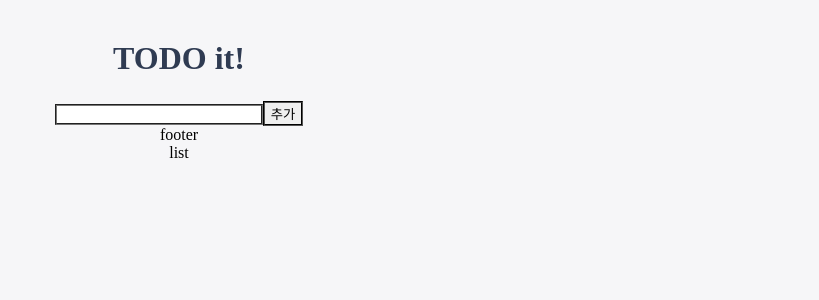
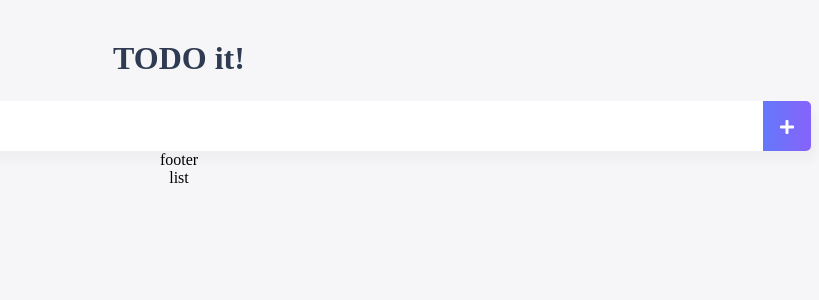
Before and after one commit to yeonha99/vue-todo, a Vue app: page / in a window 1280 px wide. Shown: the top 300 px of the page, without its empty margins (461-1280 px from the left). Built offline with nearby package versions, Linux system fonts and the light colour scheme.

Commit message:
feat:버튼 예쁘게 만들기

```diff
--- a/src/components/TodoInput.vue
+++ b/src/components/TodoInput.vue
@@ -1,7 +1,11 @@
 <template>
-    <div>
-        <input type="text" v-model="newTodoItme">
-        <button v-on:click="addTodo">추가</button>
+    <div class="inputBox shadow">
+        <input type="text" v-model="newTodoItme" placeholder="Type what you have to do"
+        v-on:keyup.enter="addTodo"
+        >
+        <span class="addContainer" v-on:click="addTodo">
+        <i class="addBtn fa fa-plus" aria-hidden="true"></i>
+        </span>
 
     </div>
 </template>
@@ -32,6 +36,29 @@
 }
 </script>
 
-<style>
-
+<style scoped>
+input:focus {
+  outline: none;
+}
+.inputBox {
+  background: white;
+  height: 50px;
+  line-height: 50px;
+  border-radius: 5px;
+}
+.inputBox input {
+  border-style: none;
+  font-size: 0.9rem;
+}
+.addContainer {
+  float: right;
+  background: linear-gradient(to right, #6478FB, #8763FB);
+  display: inline-block;
+  width: 3rem;
+  border-radius: 0 5px 5px 0;
+}
+.addBtn {
+  color: white;
+  vertical-align: middle;
+}
 </style>
```
